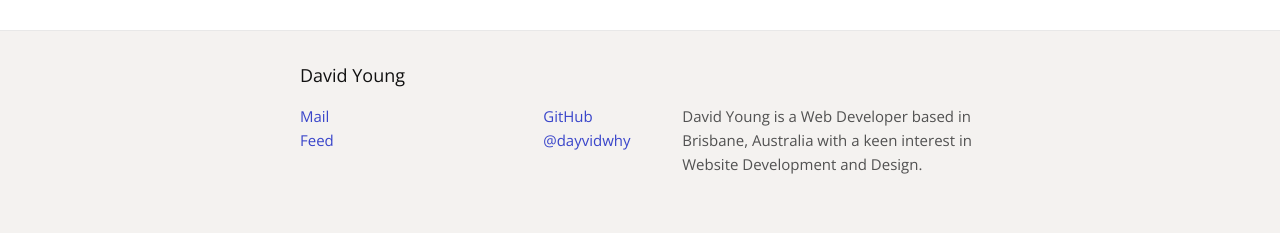
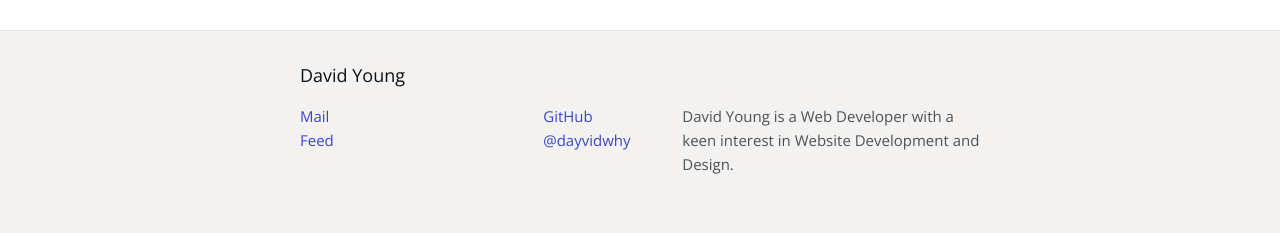
Before and after one commit to dayvidwhy/dayvidwhy.github.io, a Jekyll site: the page built from _pages/index.html, in a window 1280 px wide. Shown: the part 1589-1822 px from the top of the page. Built offline with Jekyll 4.4.1, drawn with Linux system fonts in a browser that asks for light colours.

Commit message:
Update _config.yml

```diff
--- a/_config.yml
+++ b/_config.yml
@@ -20,8 +20,8 @@ open_url: true
 # custom properties
 title: David Young
 email: hello@davidyoung.tech
-description: "David Young is a Web Developer based in Brisbane, Australia with a keen interest in Website Development and Design."
-base_keywords: "web, developer, blog, web developer, brisbane, australia, david, young, david young"
+description: "David Young is a Web Developer with a keen interest in Website Development and Design."
+base_keywords: "web, developer, blog, web developer, david, young, david young"
 url: "https://davidyoung.tech"
 theme_colour: "#F4F2F0"
 twitter: dayvidwhy
```
